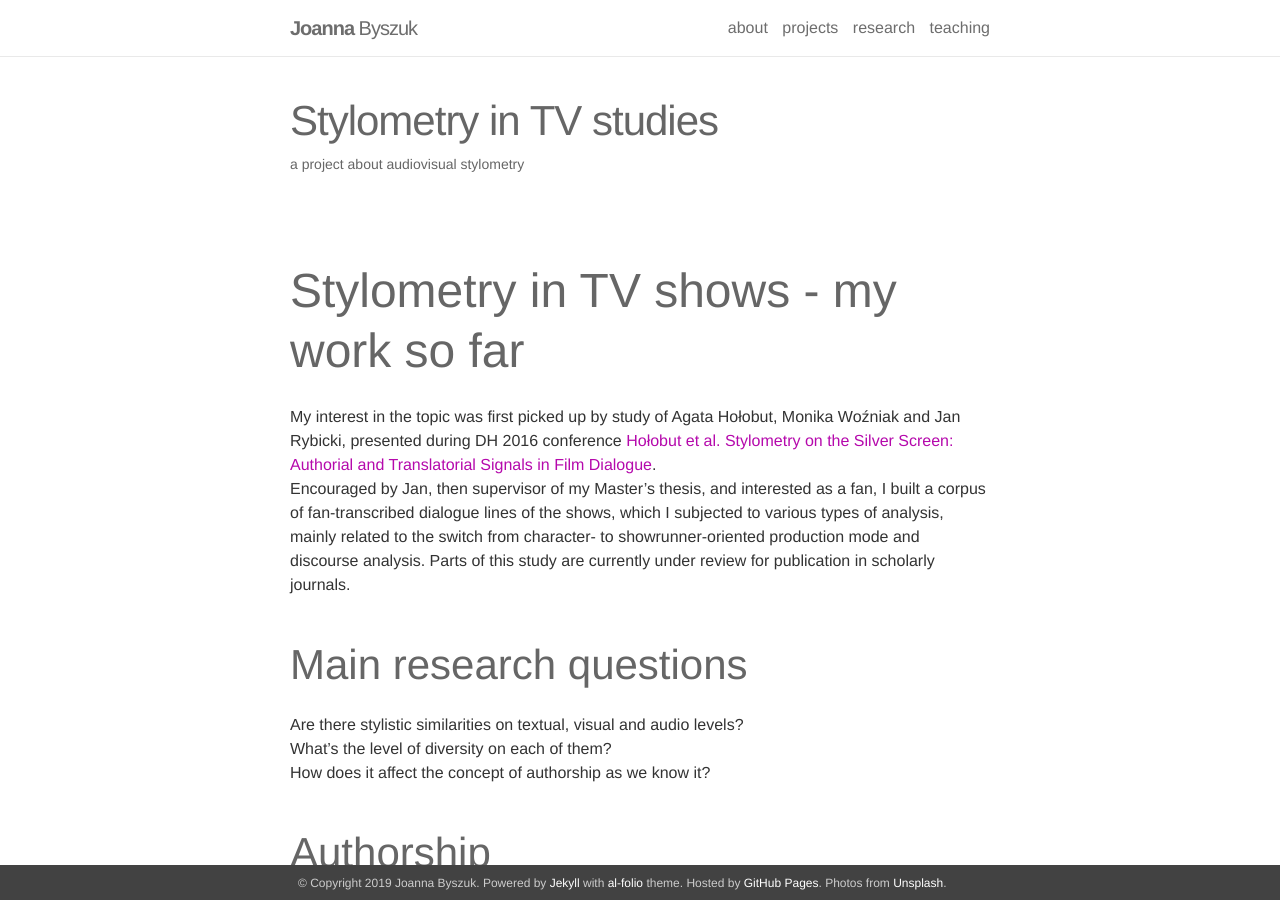
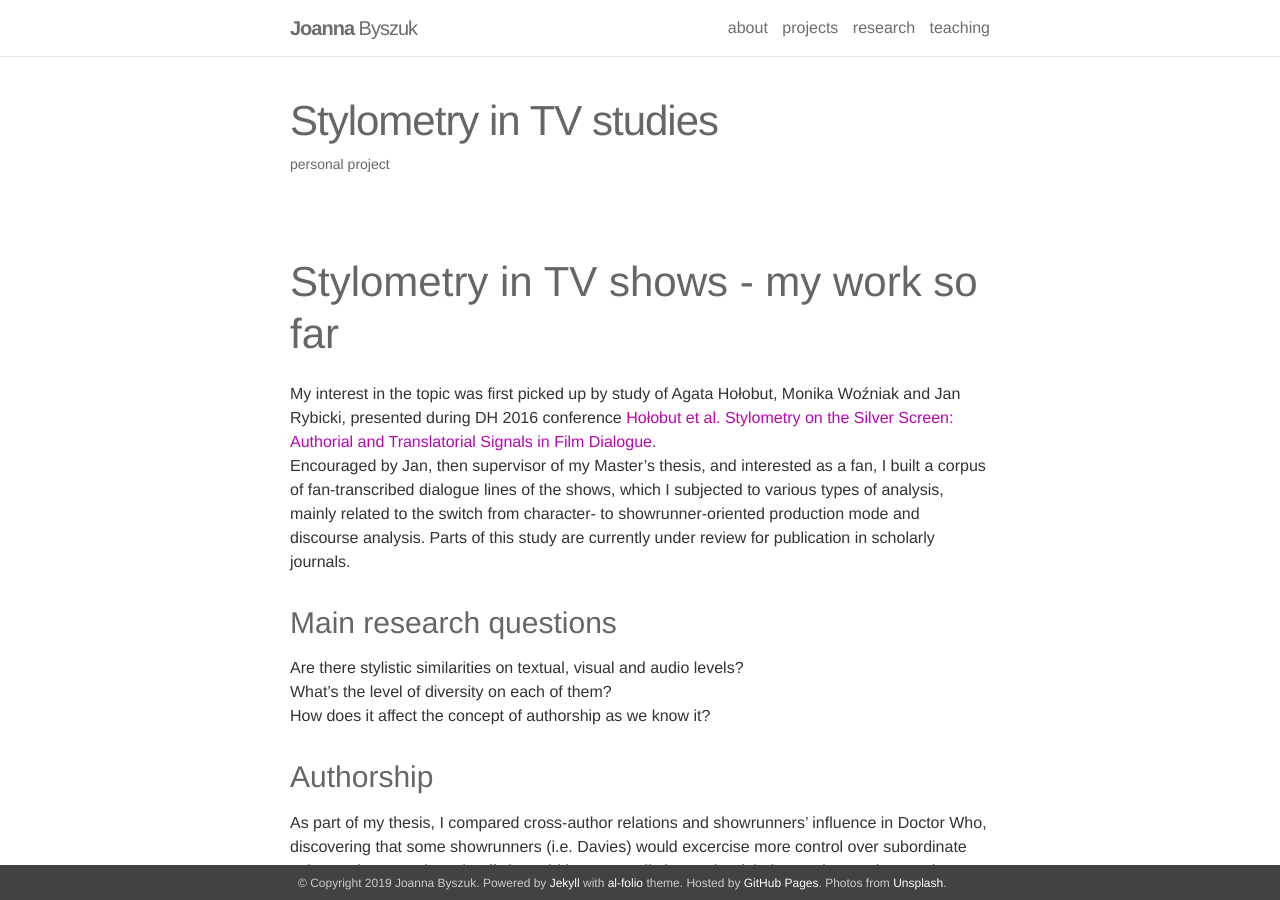
Before and after one commit to JoannaBy/JoannaBy.github.io, a Jekyll site: the page built from _projects/2_stylometry_in_TV.md, in a window 1280 px wide and 900 px high. Built offline with Jekyll 4.4.1, drawn with Linux system fonts in a browser that asks for light colours; nearby versions of some CDN libraries.

Commit message:
edited projects

```diff
--- a/_projects/2_stylometry_in_TV.md
+++ b/_projects/2_stylometry_in_TV.md
@@ -1,24 +1,23 @@
 ---
 layout: page
 title: Stylometry in TV studies
-description: a project about audiovisual stylometry
-img: /assets/img/tv-set.jpeg
+description: personal project
+img: /assets/img/tv-set.png
 ---
 
-# Stylometry in TV shows - my work so far
+## Stylometry in TV shows - my work so far
 My interest in the topic was first picked up by study of Agata Hołobut, Monika Woźniak and Jan Rybicki, presented during DH 2016 conference [Hołobut et al. Stylometry on the Silver Screen: Authorial and Translatorial Signals in Film Dialogue](http://dh2016.adho.org/abstracts/185).
 Encouraged by Jan, then supervisor of my Master's thesis, and interested as a fan, I built a corpus of fan-transcribed dialogue lines of the shows, which I subjected to various types of analysis, mainly related to the switch from character- to showrunner-oriented production mode and discourse analysis. Parts of this study are currently under review for publication in scholarly journals.
 
-## Main research questions
+### Main research questions
 Are there stylistic similarities on textual, visual and audio levels?
 What’s the level of diversity on each of them?
 How does it affect the concept of authorship as we know it?
 
-## Authorship
+### Authorship
 As part of my thesis, I compared cross-author relations and showrunners' influence in Doctor Who, discovering that some showrunners (i.e. Davies) would excercise more control over subordinate writers, whereas others (Moffat) would have very distinct style of their own, but not impose it on their writing team.
 
-
-## Character idiolects - discourse analysis
+### Character idiolects - discourse analysis
 I use contrastive analysis with Craig's Zeta and classic discourse analysis based on (in)frequent phrases to examine the speech of particular characters. These classic methods I combine with classification and network analysis as used in stylometry to detect less visible differences and similarities.
 
 
```
Also changed, not shown: other parts of _projects/2_stylometry_in_TV.md (+2 -1 lines), _pages/projects.md (+1 -1 lines), assets/img/tv-set.jpeg (deleted), assets/img/tv-set.png (added).
